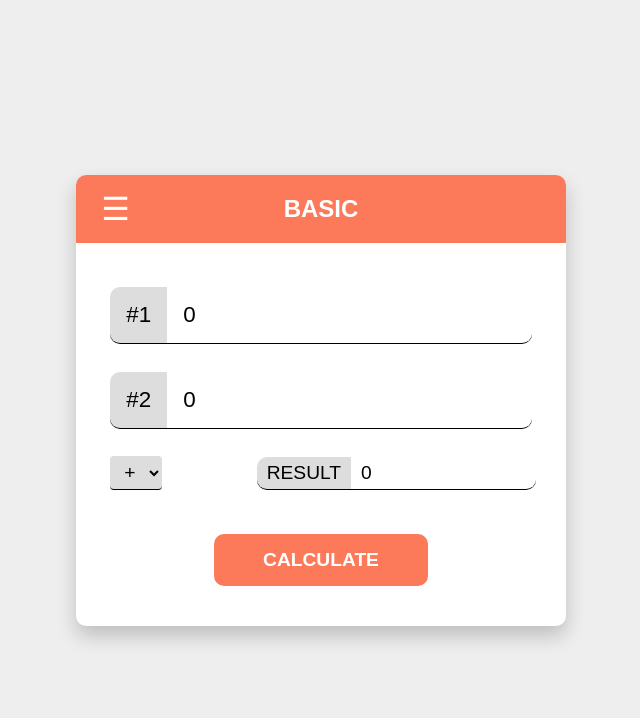
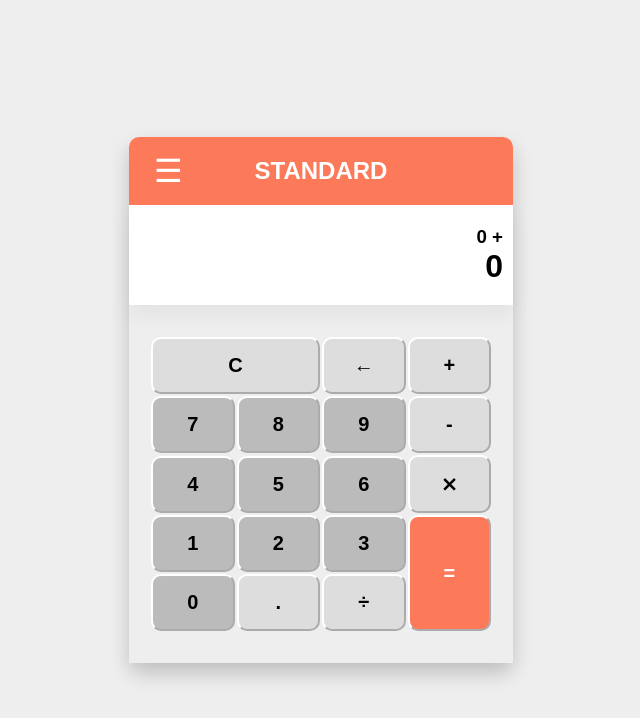
Before and after one commit to AduMano/react-calculator, a React (Create React App) app: page / in a window 1280 px wide. Shown: the top 718 px of the page, without its empty margins (319-959 px from the left). Built offline with nearby package versions, Linux system fonts and the light colour scheme.

Commit message:
Done on Standard UI, Will now extract them

```diff
--- a/src/App.js
+++ b/src/App.js
@@ -5,6 +5,7 @@ import { useState } from "react";
 import { NavMenu } from "./components/NavMenu";
 import { CalculatorHeader } from "./components/CalculatorHeader";
 import { BasicMode } from "./page/BasicMode";
+import { StandardMode } from "./page/StandardMode";
 
 // Custom Hooks
 import useBasicCalculator from "./CustomHooks/useBasicCalculator";
@@ -14,12 +15,13 @@ import useNavMenu from "./CustomHooks/useNavMenu";
 import "./styles/calculator.css";
 import "./styles/NavMenu/navMenu.css";
 import "./styles/BasicMode/basicMode.css";
+import "./styles/StandardMode/standardMode.css";
 
 function App() {
-  // States
-  const [mode, setMode] = useState("basic");
+  /// States
+  const [mode, setMode] = useState("standard");
 
-  // Use Custom Hook
+  /// Use Custom Hook
   const {
     handleNum1,
     num1,
@@ -30,10 +32,10 @@ function App() {
     handleResult,
     result,
   } = useBasicCalculator();
-
   const navHandle = useNavMenu();
 
-  // Logic
+  /// Logic
+  // Nav
   const handleMode = (value) => {
     setMode(value);
   };
@@ -61,7 +63,7 @@ function App() {
             }}
           />
         )}
-        {/* <div className="calcStandardMode"></div> */}
+        {mode == "standard" && <StandardMode />}
       </div>
     </div>
   );
--- /dev/null
+++ b/src/components/StandardComponents/OutputScreen.js
@@ -0,0 +1,5 @@
+import React from "react";
+
+export const OutputScreen = () => {
+  return <div>OutputScreen</div>;
+};
--- /dev/null
+++ b/src/page/StandardMode.js
@@ -0,0 +1,84 @@
+import React from "react";
+
+export const StandardMode = () => {
+  return (
+    <div className="calcStandardMode">
+      <div className="outputScreen">
+        <h3 className="subScreen">0 +</h3>
+        <h1 className="mainScreen">0</h1>
+      </div>
+
+      <div className="inputSection">
+        <table>
+          <tbody>
+            <tr>
+              <td colSpan={2}>
+                <button className="lightGrey">C</button>
+              </td>
+              <td>
+                <button className="lightGrey">←</button>
+              </td>
+              <td>
+                <button className="lightGrey">+</button>
+              </td>
+            </tr>
+
+            <tr>
+              <td>
+                <button className="grey">7</button>
+              </td>
+              <td>
+                <button className="grey">8</button>
+              </td>
+              <td>
+                <button className="grey">9</button>
+              </td>
+              <td>
+                <button className="lightGrey">-</button>
+              </td>
+            </tr>
+            <tr>
+              <td>
+                <button className="grey">4</button>
+              </td>
+              <td>
+                <button className="grey">5</button>
+              </td>
+              <td>
+                <button className="grey">6</button>
+              </td>
+              <td>
+                <button className="lightGrey">⨯</button>
+              </td>
+            </tr>
+            <tr>
+              <td>
+                <button className="grey">1</button>
+              </td>
+              <td>
+                <button className="grey">2</button>
+              </td>
+              <td>
+                <button className="grey">3</button>
+              </td>
+              <td rowSpan={2} height="100px">
+                <button className="orange">=</button>
+              </td>
+            </tr>
+            <tr>
+              <td>
+                <button className="grey">0</button>
+              </td>
+              <td>
+                <button className="lightGrey">.</button>
+              </td>
+              <td>
+                <button className="lightGrey">÷</button>
+              </td>
+            </tr>
+          </tbody>
+        </table>
+      </div>
+    </div>
+  );
+};
--- a/src/styles/BasicMode/basicMode.css
+++ b/src/styles/BasicMode/basicMode.css
@@ -2,7 +2,7 @@
 .calcBasicMode {
   position: relative;
   width: 100%;
-  padding: 20px 10px;
+  padding: 30px 20px;
 
   text-align: center;
 }
--- /dev/null
+++ b/src/styles/StandardMode/standardMode.css
@@ -0,0 +1,81 @@
+/* Colors */
+.lightGrey {
+  background-color: #ddd;
+}
+.grey {
+  background-color: #bbb;
+}
+.orange {
+  background-color: hsl(12, 96%, 67%);
+  color: white;
+}
+
+/* STANDARD MODE STYLE */
+.calcStandardMode {
+  position: relative;
+  width: 100%;
+
+  text-align: center;
+}
+
+.calcStandardMode .outputScreen,
+.calcStandardMode .inputSection {
+  position: relative;
+  width: 100%;
+}
+
+.calcStandardMode .outputScreen {
+  position: relative;
+  width: 100%;
+  height: 100px;
+  padding: 10px;
+
+  display: flex;
+  flex-direction: column;
+  justify-content: center;
+  text-align: right;
+
+  box-shadow: 0 10px 20px rgba(0, 0, 0, 0.05);
+  z-index: 5;
+}
+.calcStandardMode .outputScreen input {
+  text-align: right;
+}
+
+.calcStandardMode .inputSection {
+  padding: 30px 20px;
+  background-color: #eee;
+}
+
+.calcStandardMode .inputSection table {
+  position: relative;
+  width: 100%;
+}
+.calcStandardMode .inputSection table tr td {
+  position: relative;
+  width: calc(100% / 4);
+}
+.calcStandardMode .inputSection table button {
+  position: relative;
+  width: 100%;
+  height: 100%;
+
+  display: block;
+
+  padding: 15px 0;
+  font-size: 20px;
+  font-weight: bold;
+  border-radius: 10px;
+  border-color: white;
+  transition: all 0.05s ease;
+  user-select: none;
+}
+.calcStandardMode .inputSection table button:hover {
+  cursor: pointer;
+  filter: brightness(1.1);
+}
+
+.calcStandardMode .inputSection table button:active {
+  cursor: pointer;
+  filter: brightness(0.9);
+}
--- a/src/styles/calculator.css
+++ b/src/styles/calculator.css
@@ -1,6 +1,9 @@
 .calcWrapper {
   position: relative;
-  min-width: 30%;
+  /* min-width: 320px;
+  max-width: 40%; */
+
+  width: clamp(320px, 30%, 40%);
 
   border-radius: 10px;
   background-color: white;
@@ -49,7 +52,6 @@
 
 .calcWrapper .calcBody {
   position: relative;
-  padding: 20px;
 }
 
 /* STANDARD MODE STYLE */
```
